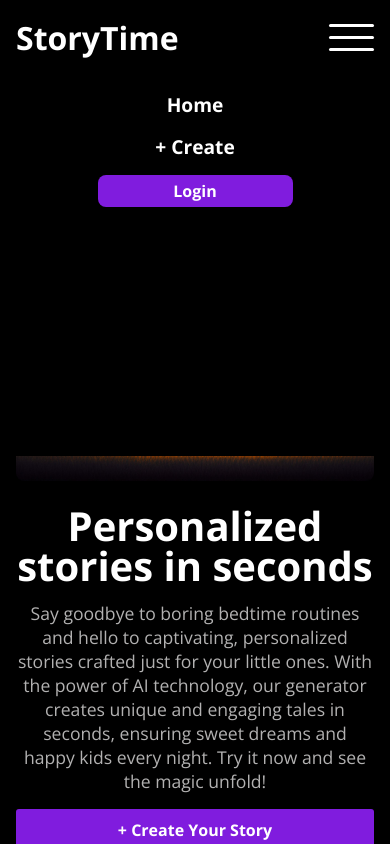
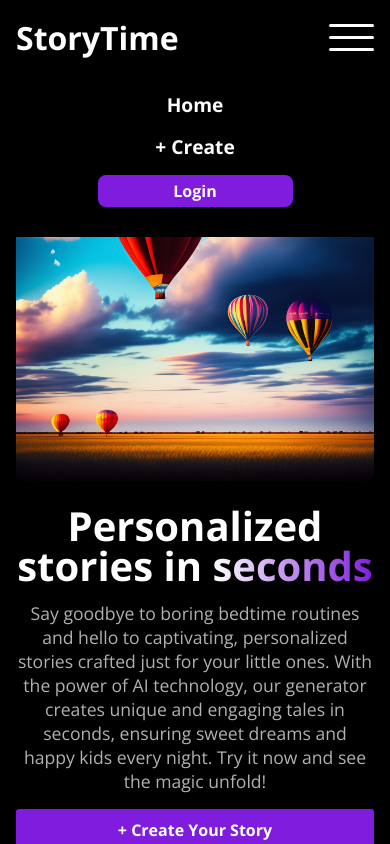
Before and after one commit to Hergelink/storytime, a React (Create React App) app in the folder client/: page / in a window 390 px wide. Both pictures are taken after a click on the element 351 px from the left and 37 px from the top of the page. Shown: the top 844 px of the page. Built offline with nearby package versions, Linux system fonts and the light colour scheme; the HTML template or start-up script is replaced by a standard one; what @react-pdf/renderer would draw is missing.

Commit message:
made a linear gradient hover effect on logo and adjusted the height of the mobile modal

```diff
--- a/client/src/components/Home.jsx
+++ b/client/src/components/Home.jsx
@@ -23,7 +23,7 @@
         </div>
         <div id={style.infoContainer}>
           <div>
-            <h1 id={style.tagline}>Personalized stories in seconds</h1>
+            <h1 id={style.tagline}>Personalized stories in <span>seconds</span></h1>
             <p className={style.infoContent}>
               Say goodbye to boring bedtime routines and hello to captivating,
               personalized stories crafted just for your little ones. With the
--- a/client/src/styles/Create.module.css
+++ b/client/src/styles/Create.module.css
@@ -1,5 +1,5 @@
 #pageTitle {
-  font-size: 2rem;
+  font-size: 2.2rem;
   margin-bottom: 1rem;
   text-decoration: underline dashed rgb(144, 47, 235);
 }
--- a/client/src/styles/Header.module.css
+++ b/client/src/styles/Header.module.css
@@ -10,10 +10,16 @@
   font-weight: 700;
   text-decoration: none;
   color: white;
+
+  background-image: linear-gradient(90deg, white, rgb(128, 28, 222));
+  background-size: 0% 3px;
+  background-repeat: no-repeat;
+  background-position: left bottom;
+  transition: background-size 300ms ease;
 }
 
 #siteLogo:hover {
-  text-decoration: underline dashed rgb(128, 28, 222);
+  background-size: 100% 3px;
 }
 
 /* Mobile Nav*/
@@ -39,8 +45,9 @@
   background-color: black;
   top: 0rem;
   left: 0;
-  height: calc(60vh - 50px);
+  /* height: calc(60vh - 50px); */
   width: 100%;
+  padding-bottom: 30px;
   display: flex;
   flex-direction: column;
 }
--- a/client/src/styles/Home.module.css
+++ b/client/src/styles/Home.module.css
@@ -22,6 +22,13 @@
   font-size: 2.5rem;
   text-align: center;
   line-height: 99%;
+}
+
+#tagline span {
+  background-image: linear-gradient(90deg,white,rgb(128, 28, 222));
+  /* background-image: linear-gradient(35deg,white,rgb(128, 28, 222)); */
+  background-clip: text;
+  color: transparent;
 }
 
 .infoContent {
```
